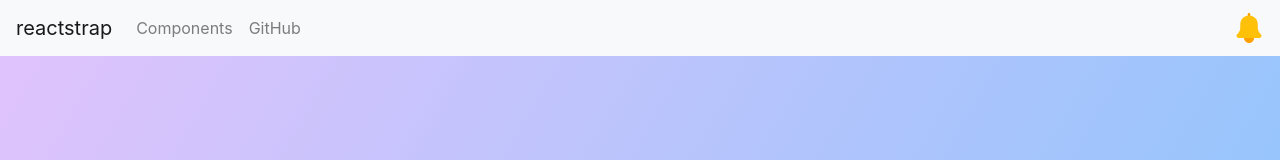
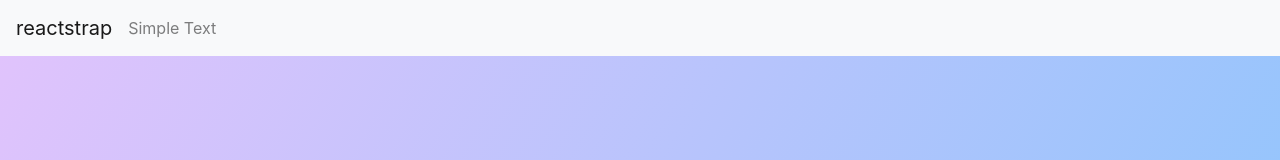
Before and after one commit to Noeypatt/Self-Learning_React, a React (Create React App) app: page / in a window 1280 px wide. Shown: the top 160 px of the page. Built offline with nearby package versions, Linux system fonts and the light colour scheme.

Commit message:
:sparkles:react-fontawesome

```diff
--- a/src/components/navBar.js
+++ b/src/components/navBar.js
@@ -2,19 +2,15 @@
 import {
     Collapse,
     Navbar,
-    NavbarToggler,
+    NavbarText,
     NavbarBrand,
     Nav,
     NavItem,
     NavLink,
-    UncontrolledDropdown,
-    DropdownToggle,
-    DropdownMenu,
-    DropdownItem,
-    NavbarText
 } from 'reactstrap';
 import { useMediaQuery } from 'react-responsive'
-import notification from '../image/bell.svg'
+import { FontAwesomeIcon } from '@fortawesome/react-fontawesome'
+import { faAlignRight } from '@fortawesome/free-solid-svg-icons'
 
 const NavBar = (props) => {
 
@@ -29,34 +25,12 @@
                 isTabletOrMobile ?
                     <Navbar color="light" light expand="md">
                         <NavbarBrand href="/">reactstrap</NavbarBrand>
-                        <NavbarToggler onClick={toggle} />
-                        <Collapse isOpen={isOpen} navbar>
-                            <Nav className="mr-auto" navbar>
-                                <NavItem>
-                                    <NavLink href="/components/">Components</NavLink>
-                                </NavItem>
-                                <NavItem>
-                                    <NavLink href="">GitHub</NavLink>
-                                </NavItem>
-                            </Nav>
-                        </Collapse>
+                        <FontAwesomeIcon icon={faAlignRight} />
                     </Navbar>
                     :
                     <Navbar color="light" light expand="md">
                         <NavbarBrand href="/">reactstrap</NavbarBrand>
-                        <NavbarToggler onClick={toggle} />
-                        <Collapse isOpen={isOpen} navbar>
-                            <Nav className="navbar-right-mb" navbar>
-                                <NavItem>
-                                    <NavLink href="/components/">Components</NavLink>
-                                </NavItem>
-                                <NavItem>
-                                    <NavLink href="">GitHub</NavLink>
-                                </NavItem>
-                            </Nav>
-                        </Collapse>
-                        <img className="hvr-rotate" src={notification} alt="notification" />
-
+                        <NavbarText>Simple Text</NavbarText>
                     </Navbar>
 
             }
```
